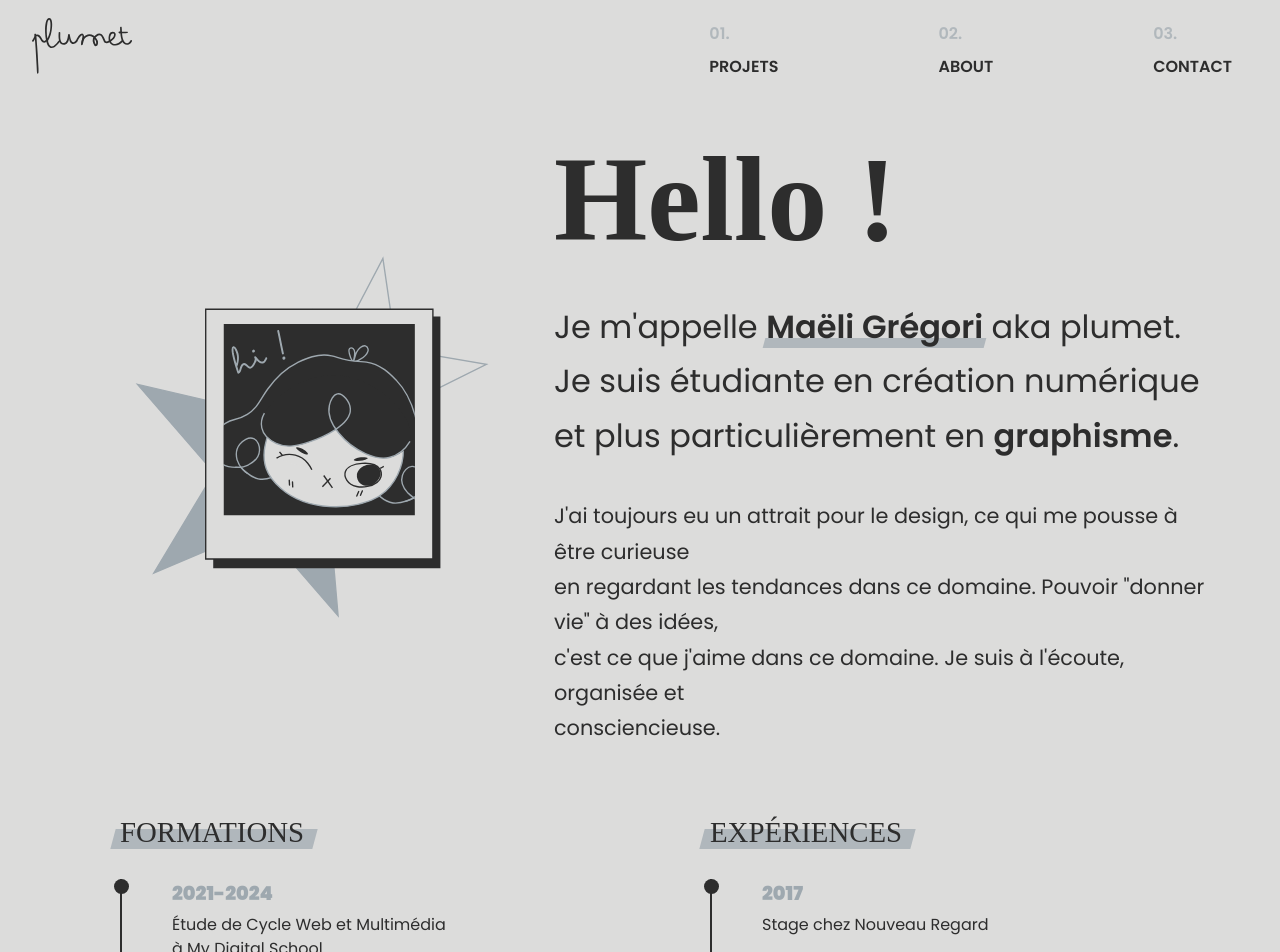
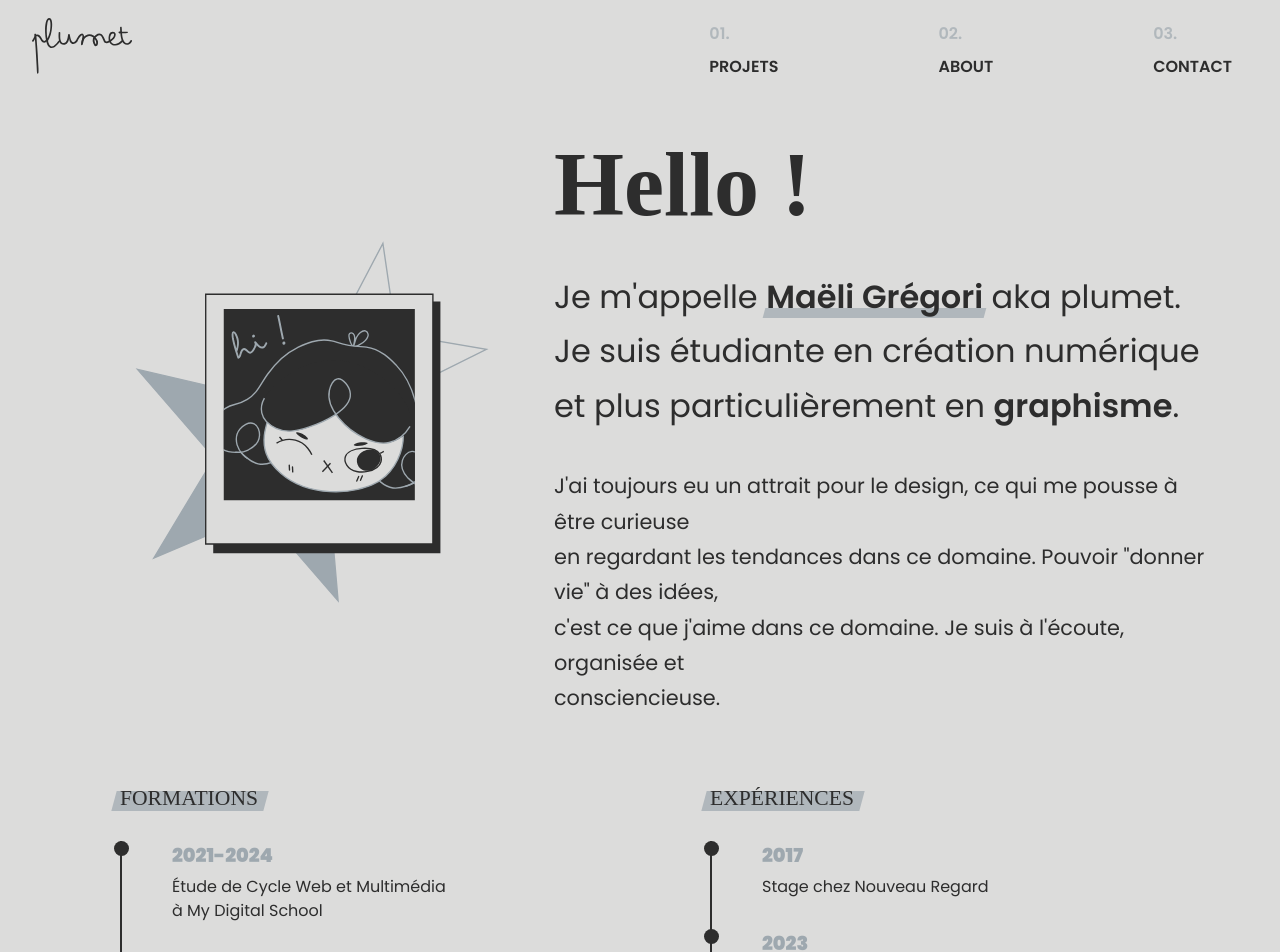
Before and after one commit to lschvn/maeli-portfolio, a Nuxt app: page /about in a window 1280 px wide. Shown: the top 952 px of the page. Built offline with nearby package versions, Linux system fonts and the light colour scheme; a web font is replaced by a local one.

Commit message:
fix: adjust header and tools section font sizes for better readability

```diff
--- a/app/pages/about.vue
+++ b/app/pages/about.vue
@@ -313,7 +313,7 @@ onMounted(() => {
 
 .header-right h1 {
   font-family: var(--title-font);
-  font-size: 7.5rem; /* Encore plus grand */
+  font-size: 5.625rem; /* Encore plus grand */
   font-weight: bold;
   color: var(--text-color);
   margin: 0 0 40px 0; /* Plus d'espace après le titre */
@@ -352,7 +352,7 @@ onMounted(() => {
 .tools-section h2 {
   font-family: var(--title-font);
   color: var(--text-color);
-  font-size: 1.8rem;
+  font-size: 1.35rem;
   margin-bottom: 30px;
   position: relative;
   display: inline-block;
```
Also changed, not shown: public/img/radtrip/1734517179714.jpeg (added), 1 other file (tests, documents, lock files or other folders).
